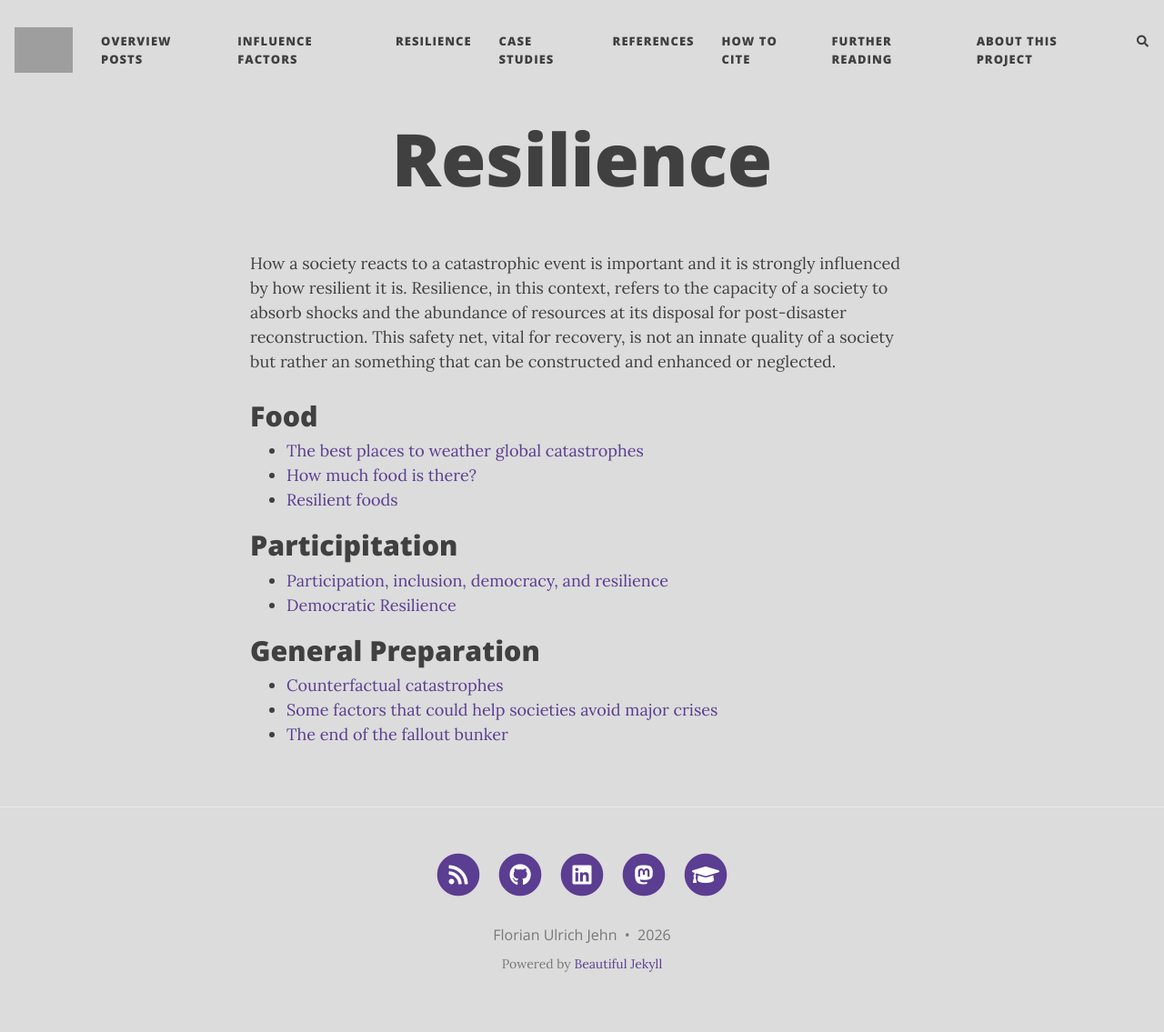
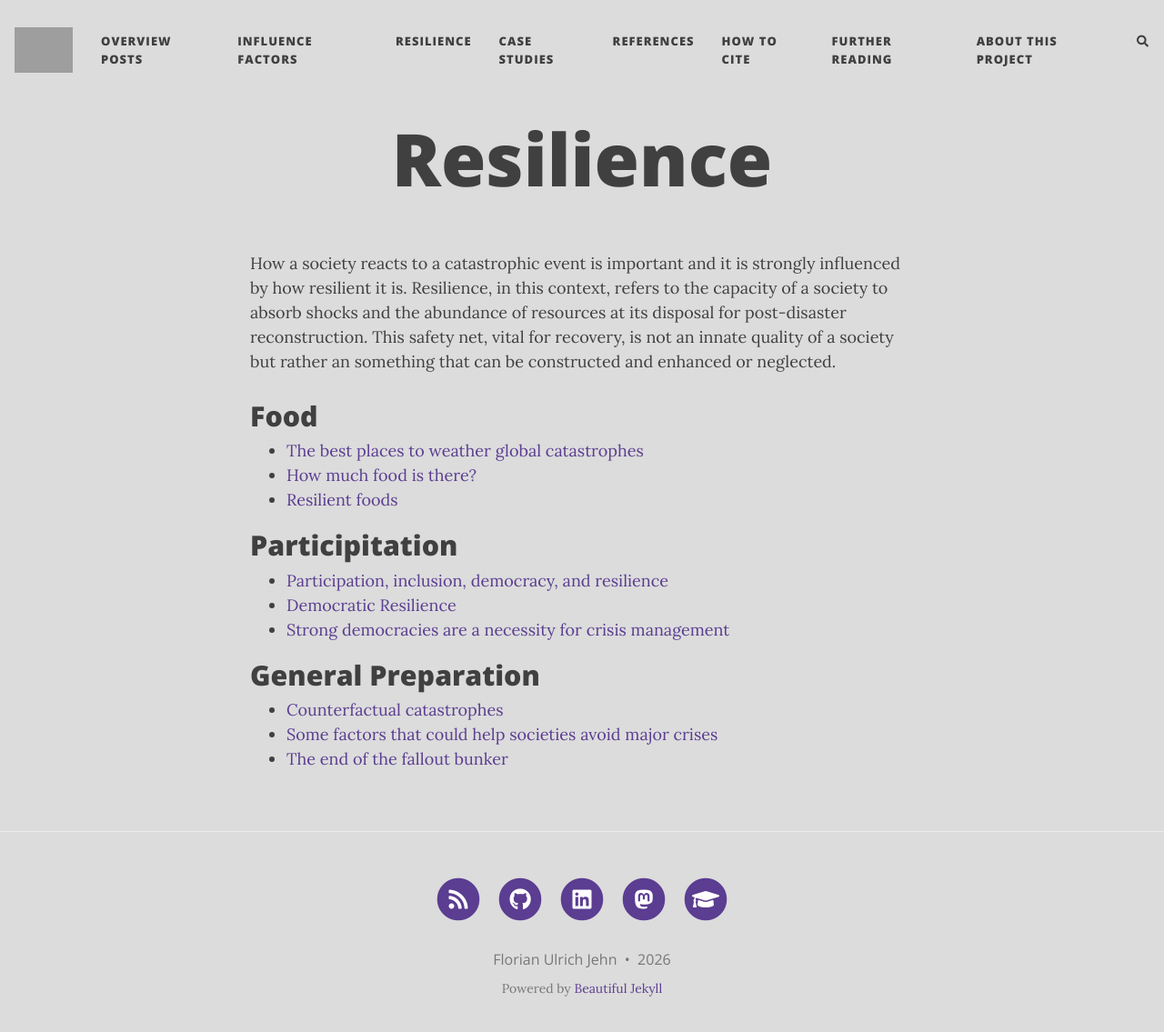
Before and after one commit to florianjehn/Societal_Collapse, a Jekyll site: the page built from resilience.md, in a window 1280 px wide and 1148 px high. Shown: the top 1135 px of the window at 91% size. Built offline with Jekyll 4.4.1, drawn with Linux system fonts in a browser that asks for light colours; nearby versions of some CDN libraries; comment, search, counter and statistics services are not loaded; grey boxes are pictures that could not be loaded.

Commit message:
Update resilience.md

```diff
--- a/resilience.md
+++ b/resilience.md
@@ -14,6 +14,7 @@ How a society reacts to a catastrophic event is important and it is strongly inf
 
 * [Participation, inclusion, democracy, and resilience](https://florianjehn.github.io/Societal_Collapse/2023-08-16-democracy_and_resilience/)
 * [Democratic Resilience](https://florianjehn.github.io/Societal_Collapse/2024-07-26-democratic_resilience/)
+* [Strong democracies are a necessity for crisis management](https://florianjehn.github.io/Societal_Collapse/2026-02-02-democracies_crisis/)
 
 # General Preparation
 
```
